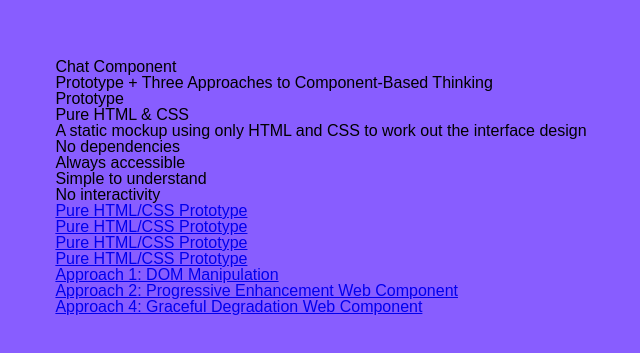
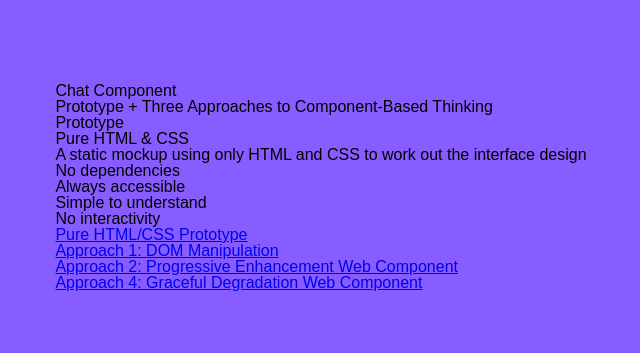
Before and after one commit to jennerdulce/lab6-components, a plain HTML site: page index.html in a window 1280 px wide. Shown: the part 213-566 px from the top of the page, without its empty margins (319-959 px from the left). Drawn offline with Linux system fonts and the light colour scheme.

Commit message:
fix: fixed boilerplate layout

```diff
--- a/index.html
+++ b/index.html
@@ -28,8 +28,7 @@
                 </ul>
                 <a href="./chat-prototype-html-css/index.html">Pure HTML/CSS Prototype</a>
             </div>
-        </div>
-        <div id="example-container">
+
             <div id="example-prototype">
                 <h3 class="approach-number"></h3>
                 <h3 class="example-title"></h3>
@@ -40,10 +39,9 @@
                     <li></li>
                     <li></li>
                 </ul>
-                <a href="./chat-prototype-html-css/index.html">Pure HTML/CSS Prototype</a>
+                <a href="./chat-dom/index.html">Approach 1: DOM Manipulation</a>
             </div>
-        </div>
-        <div id="example-container">
+
             <div id="example-prototype">
                 <h3 class="approach-number"></h3>
                 <h3 class="example-title"></h3>
@@ -54,10 +52,9 @@
                     <li></li>
                     <li></li>
                 </ul>
-                <a href="./chat-prototype-html-css/index.html">Pure HTML/CSS Prototype</a>
+                <a href="./chat-webcomponent-pe/index.html">Approach 2: Progressive Enhancement Web Component</a>
             </div>
-        </div>
-        <div id="example-container">
+
             <div id="example-prototype">
                 <h3 class="approach-number"></h3>
                 <h3 class="example-title"></h3>
@@ -68,16 +65,9 @@
                     <li></li>
                     <li></li>
                 </ul>
-                <a href="./chat-prototype-html-css/index.html">Pure HTML/CSS Prototype</a>
+               <a href="./chat-webcomponent-gd/index.html">Approach 4: Graceful Degradation Web Component</a>
             </div>
         </div>
-
-        <ul>
-            <li></li>
-            <li><a href="./chat-dom/index.html">Approach 1: DOM Manipulation</a></li>
-            <li><a href="./chat-webcomponent-pe/index.html">Approach 2: Progressive Enhancement Web Component</a></li>
-            <li><a href="./chat-webcomponent-gd/index.html">Approach 4: Graceful Degradation Web Component</a></li>
-        </ul>
     </main>
 </body>
 
```
